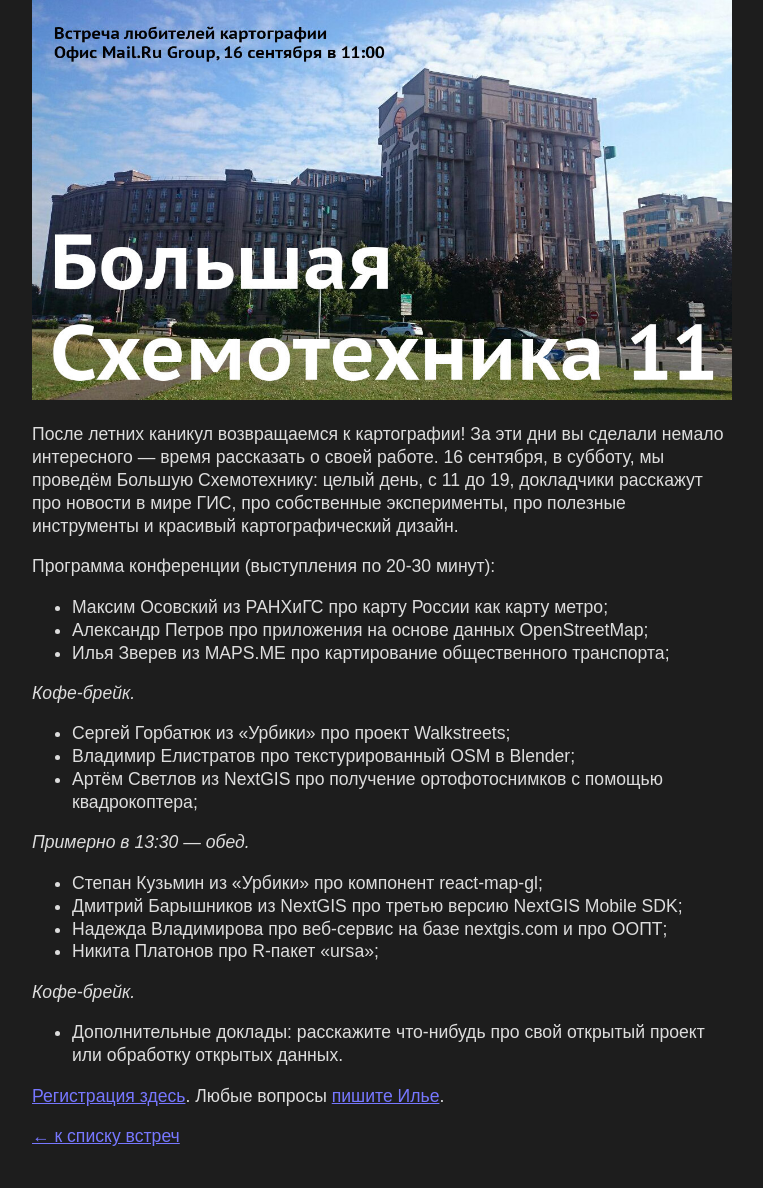
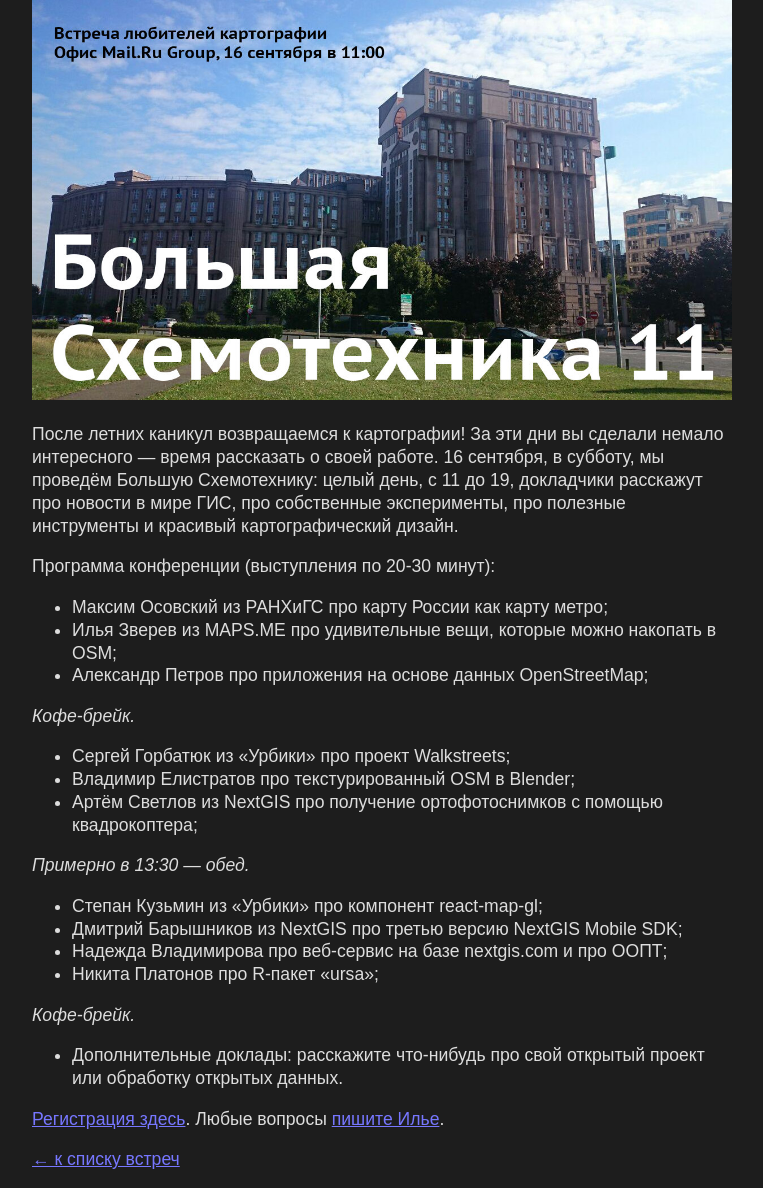
Before and after one commit to Zverik/schemotechnika, a Jekyll site: the page built from _posts/2017-07-23-schemo11.md, in a window 1280 px wide. Shown: the whole page, without its empty margins (258-1021 px from the left). Built offline with Jekyll 4.4.1, drawn with Linux system fonts in a browser that asks for light colours; before the commit the page ends 1166 px from its top, so only the background shows below that.

Commit message:
Updated my talk

```diff
--- a/_posts/2017-07-23-schemo11.md
+++ b/_posts/2017-07-23-schemo11.md
@@ -12,8 +12,8 @@ image: schemo11-big.jpg
 Программа конференции (выступления по 20-30 минут):
 
 * Максим Осовский из РАНХиГС про карту России как карту метро;
+* Илья Зверев из MAPS.ME про удивительные вещи, которые можно накопать в OSM;
 * Александр Петров про приложения на основе данных OpenStreetMap;
-* Илья Зверев из MAPS.ME про картирование общественного транспорта;
 
 _Кофе-брейк._
 
```
